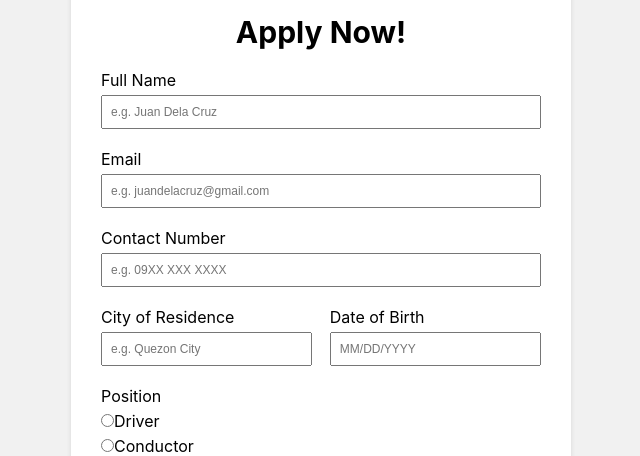
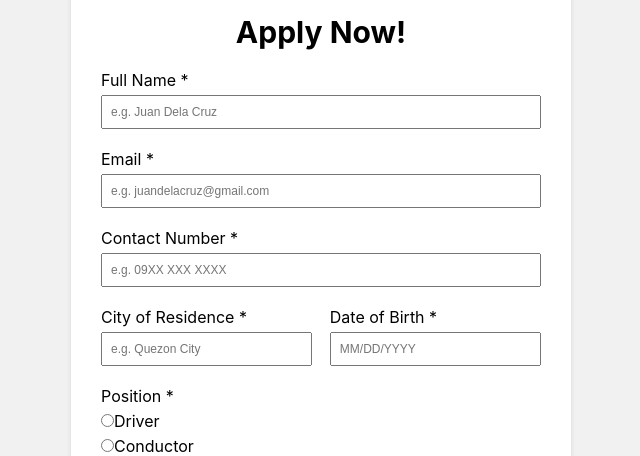
Before and after one commit to kaitiepiee/pli-app, a React (Create React App) app: page /Careers in a window 1280 px wide. Shown: the part 713-1169 px from the top of the page, without its empty margins (319-959 px from the left). Built offline with nearby package versions, Linux system fonts and the light colour scheme.

Commit message:
career & contact changes

```diff
--- a/src/pages/Careers.js
+++ b/src/pages/Careers.js
@@ -1,3 +1,4 @@
+import React, { useRef, useState } from 'react';
 import './css/Careers.css';
 import Header from './Header.js';
 import Footer from './Footer.js';
@@ -7,32 +8,23 @@ import iconBus from './icon_bus.png';
 import iconFlash from './icon_flash.png';
 import iconTicket from './icon_ticket.png';
 import iconTools from './icon_tools.png';
-import React, { useState } from 'react';
+import ReCAPTCHA from 'react-google-recaptcha';
 
 const TITLE = 'Careers | Pascual Liner Inc.';
 
 function Careers() {
-  const [formData, setFormData] = useState({
-    fullName: '',
-    email: '',
-    contactNumber: '',
-    city: '',
-    dob: '',
-    position: ''
-  });
+  const [recaptchaValue, setRecaptchaValue] = useState('');
+  const [formSubmitted, setFormSubmitted] = useState(false);
 
-  const handleChange = (e) => {
-    const { name, value } = e.target;
-    setFormData({
-      ...formData,
-      [name]: value
-    });
+  const handleRecaptchaChange = (value) => {
+    // Handle reCAPTCHA verification
+    console.log('reCAPTCHA value:', value);
+    setRecaptchaValue(value);
   };
 
-  const handleSubmit = (e) => {
+  const handleFormSubmit = (e) => {
     e.preventDefault();
-    // Validate form data and submit if valid
-    console.log('Form submitted:', formData);
+    setFormSubmitted(true);
   };
 
   return (
@@ -41,6 +33,7 @@ function Careers() {
       <Helmet>
         <title>{ TITLE }</title>
       </Helmet>
+      <form action=   "https://docs.google.com/forms/d/e/1FAIpQLScY75BNcBJ51kH-wmV-kEcn9JI8Ak5kn3rbgvEUw-ePTB2Hgw/formResponse">
       <div className="career-container">
         <div className="page-title">
           CAREERS
@@ -118,67 +111,84 @@ function Careers() {
           <div className='page-title' style={{textAlign: 'center'}}>
             Apply Now!
           </div>
-          <form onSubmit={handleSubmit}>
           <div className="form-field">
-              <label htmlFor="fullName">Full Name</label>
-              <input type="text" name="fullName" value={formData.fullName} onChange={handleChange} placeholder="e.g. Juan Dela Cruz" />
+            <label htmlFor="fentry.832577582">Full Name<span className="required"> *</span></label>
+            <input type="text" name="entry.832577582" placeholder="e.g. Juan Dela Cruz" required/>
           </div>
           <div className="form-field">
-              <label htmlFor="email">Email</label>
-              <input type="email" name="email" value={formData.email} onChange={handleChange} placeholder="e.g. juandelacruz@gmail.com" />
+            <label htmlFor="entry.1242769675">Email<span className="required"> *</span></label>
+            <input type="email" name="entry.1242769675" placeholder="e.g. juandelacruz@gmail.com" required />
           </div>
           <div className="form-field">
-              <label htmlFor="contactNumber">Contact Number</label>
-              <input type="text" name="contactNumber" value={formData.contactNumber} onChange={handleChange} placeholder="e.g. 09XX XXX XXXX" />
+            <label htmlFor="entry.1048203182">Contact Number<span className="required"> *</span></label>
+            <input type="text" name="entry.1048203182" placeholder="e.g. 09XX XXX XXXX" required />
           </div>
           <div className="form-row special-row">
             <div className="form-field">
-                <label htmlFor="city">City of Residence</label>
-                <input type="text" name="city" value={formData.city} onChange={handleChange} placeholder="e.g. Quezon City" />
+              <label htmlFor="entry.1032228108">City of Residence<span className="required"> *</span></label>
+              <input type="text" id="entry.1032228108" placeholder="e.g. Quezon City" required/>
             </div>
             <div className="form-field">
-                <label htmlFor="dob">Date of Birth</label>
-                <input type="text" name="dob" value={formData.dob} onChange={handleChange} placeholder="MM/DD/YYYY" />
+              <label htmlFor="entry.1611279219">Date of Birth<span className="required"> *</span></label>
+              <input
+                type="text"
+                id="entry.1611279219"
+                placeholder="MM/DD/YYYY" required
+              />
             </div>
           </div>
           <div className="form-field">
-              <label htmlFor="position">Position</label>
+          <label htmlFor="entry.1024754805">Position<span className="required"> *</span></label>
           <div>
             <label>
-                  <input type="radio" name="position" value="Driver" onChange={handleChange} />
+              <input type="radio" id="driver" name="entry.1024754805" value="Driver" />
               Driver
             </label>
           </div>
           <div>
             <label>
-                  <input type="radio" name="position" value="Conductor" onChange={handleChange} />
+              <input type="radio" id="conductor" name="entry.1024754805" value="Conductor" />
               Conductor
             </label>
           </div>
           <div>
             <label>
-                  <input type="radio" name="position" value="Mechanic" onChange={handleChange} />
+              <input type="radio" id="mechanic" name="entry.1024754805" value="Mechanic" />
               Mechanic
             </label>
           </div>
           <div>
             <label>
-                  <input type="radio" name="position" value="Air Con Technician" onChange={handleChange} />
+              <input type="radio" id="airConTechnician" name="entry.1024754805" value="Air Con Technician" />
               Air Con Technician
             </label>
           </div>
           <div>
             <label>
-                  <input type="radio" name="position" value="Electrician" onChange={handleChange} />
+              <input type="radio" id="electrician" name="entry.1024754805" value="Electrician" />
               Electrician
             </label>
           </div>
           </div>
-            <button type="submit">Submit</button>
-          </form>
+          {/*<div className="form-field">
+        <label htmlFor="resume">Attach CV/Resume</label>
+        <input type="file" name="resume" />
+      </div> */}
+           <div className="form-field">
+            <label htmlFor="recaptcha"><span className="required"></span></label>
+            <ReCAPTCHA
+              sitekey="6LeIA9EpAAAAAGjeQv_wAtRp8IE67u0fDVL9rOBa"
+              onChange={handleRecaptchaChange}
+            />
+          </div>
+          <button type="submit" className={recaptchaValue ? 'submit-active' : 'submit-disabled'} disabled={!recaptchaValue}>Submit</button>
+          {formSubmitted && (
+            <p className="submission-message">Form submitted successfully!</p>
+          )}
           <p className="contact-info">or send us your application with CV/resume at <a href="mailto:hr@pascualliner.com" style={{ color: '#1A438D', textDecoration: 'underline' }}>hr@pascualliner.com</a></p>
         </div>
       </div>
+      </form>
       <Footer />
     </div>
   );
```
Lines whose indentation alone changed are shown as unchanged.
